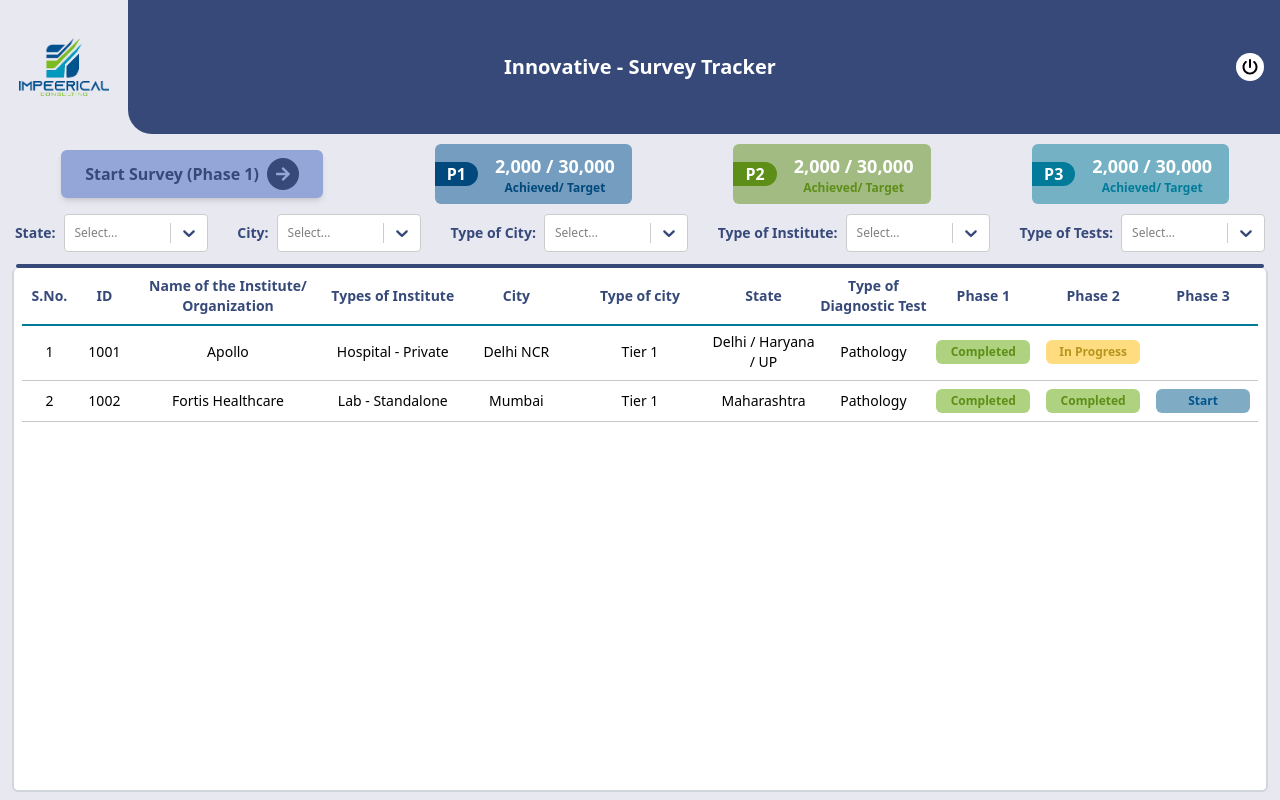
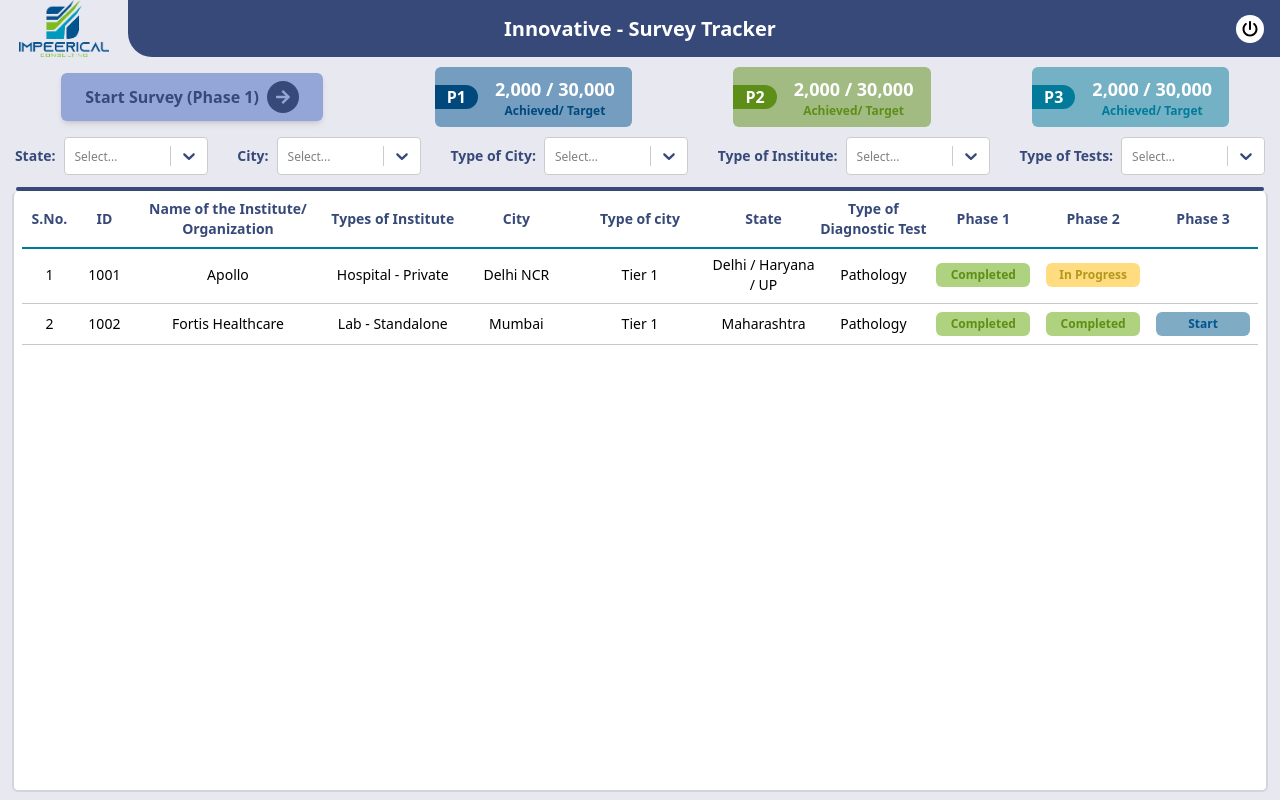
Before and after one commit to JobinReji/SurveyTracker, a React (Vite) app: page / in a window 1280 px wide. Built offline with nearby package versions, Linux system fonts and the light colour scheme.

Commit message:
Updated header to resposive

```diff
--- a/src/components/Header.jsx
+++ b/src/components/Header.jsx
@@ -4,7 +4,7 @@ import logo from "../assets/Impeerical_logo_nb.png";
 export default function Header() {
   return (
     <header className="flex justify-center w-full">
-      <div className="sm:w-[10%] w-[20%] px-[1.5%] py-[3%]">
+      <div className="sm:w-[10%] w-[20%] px-[1.5%] sm:py-0 py-[3%]">
         <img src={logo} alt="Logo" className="" />
       </div>
       <div className="sm:w-[90%] w-[80%] bg-[#364979] rounded-bl-3xl flex justify-center items-center">
```
